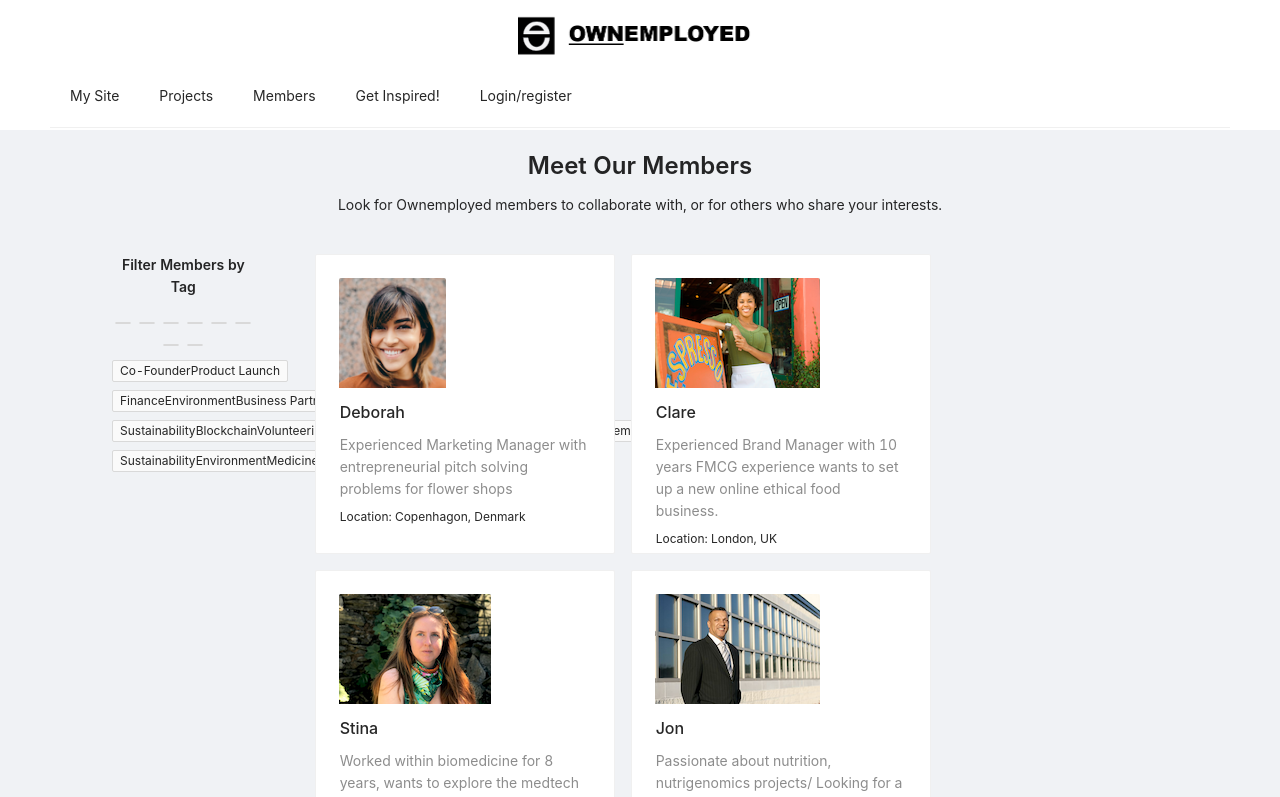
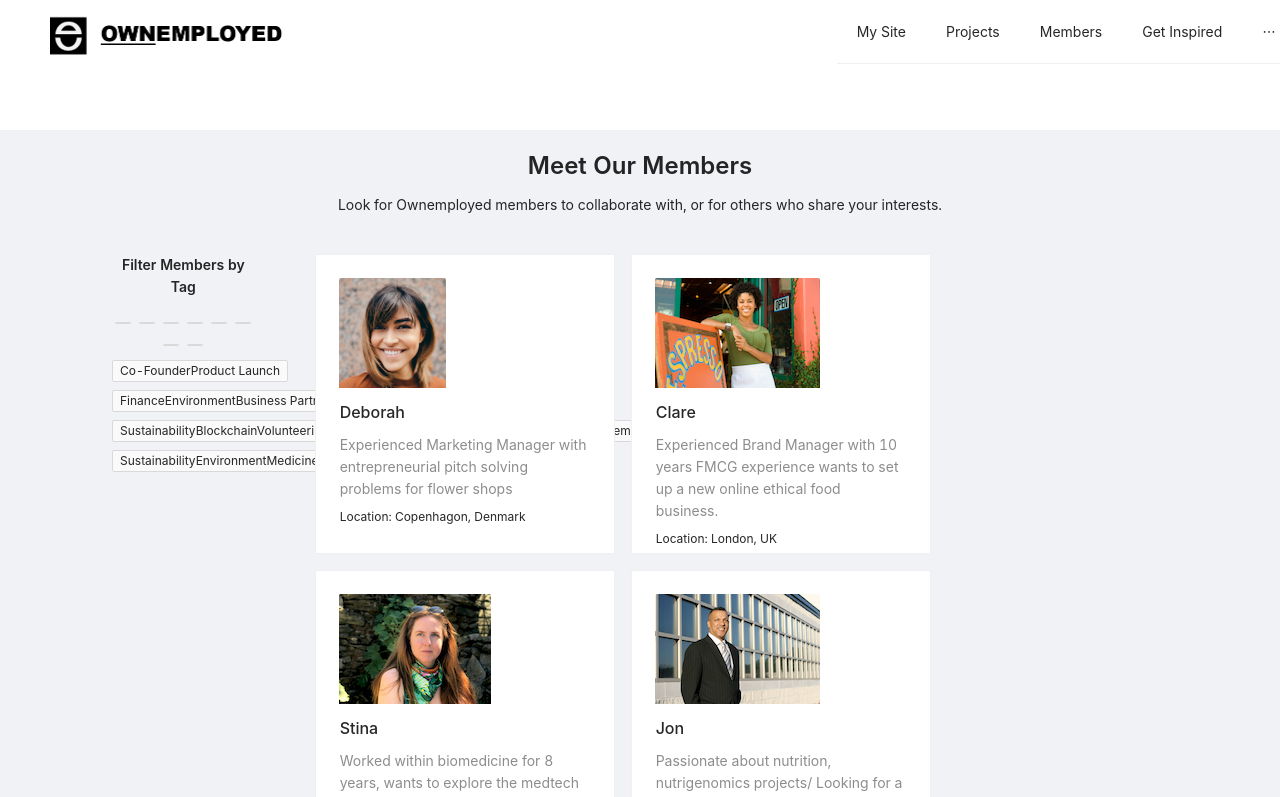
Before and after one commit to Ownemployed-Team/ownemployed, a React (Create React App) app: page /members in a window 1280 px wide. Shown: the top 797 px of the page. Built offline with nearby package versions, Linux system fonts and the light colour scheme.

Commit message:
Navigation Bar rework (#7)

```diff
--- /dev/null
+++ b/src/components/NavigationBar.tsx
@@ -0,0 +1,36 @@
+import React from 'react'
+import { Link } from 'react-router-dom'
+import { Menu, Row, Col } from 'antd'
+import logo from 'static/ownemployed_logo.png'
+
+type NavigationItem = {
+    label: string
+    url: string
+}
+
+const NavigationBar = ({ items }: { items: NavigationItem[] }) => {
+    return (
+        <div>
+            <Row>
+                <Col span={4}>
+                    <Link to="/">
+                        <div>
+                            <img alt="logo" src={logo} width="245px" />
+                        </div>
+                    </Link>
+                </Col>
+                <Col push={12}>
+                    <Menu mode="horizontal" theme="light">
+                        {items.map((item, index) => (
+                            <Menu.Item key={index}>
+                                <Link to={item.url}>{item.label}</Link>
+                            </Menu.Item>
+                        ))}
+                    </Menu>
+                </Col>
+            </Row>
+        </div>
+    )
+}
+
+export default NavigationBar
--- a/src/components/PageLayout.tsx
+++ b/src/components/PageLayout.tsx
@@ -1,9 +1,16 @@
 import React from 'react'
-import { Link } from 'react-router-dom'
-import { Card, Layout, Menu } from 'antd'
-import logo from '../static/ownemployed_logo.png'
+import { Card, Layout } from 'antd'
+import NavigationBar from './NavigationBar'
 
 const { Header, Content, Footer } = Layout
+
+const menuItems = [
+    { label: 'My Site', url: '/members/deborah' },
+    { label: 'Projects', url: '/projects' },
+    { label: 'Members', url: '/members' },
+    { label: 'Get Inspired', url: '/projects/marketingBiz' },
+    { label: 'Login/Register', url: '/' },
+]
 
 const PageLayout = ({ children }) => (
     <Layout style={{ minHeight: '100vh' }}>
@@ -14,28 +21,7 @@ const PageLayout = ({ children }) => (
                 textAlign: 'center',
             }}
         >
-            <Link to="/">
-                <div>
-                    <img alt="logo" src={logo} width="245px" />
-                </div>
-            </Link>
-            <Menu mode="horizontal" theme="light">
-                <Menu.Item>
-                    <Link to="/members/deborah">My Site</Link>
-                </Menu.Item>
-                <Menu.Item>
-                    <Link to="/projects">Projects</Link>
-                </Menu.Item>
-                <Menu.Item>
-                    <Link to="/members">Members</Link>
-                </Menu.Item>
-                <Menu.Item>
-                    <Link to="/projects/marketingBiz">Get Inspired!</Link>
-                </Menu.Item>
-                <Menu.Item>
-                    <Link to="sign-up">Login/register</Link>
-                </Menu.Item>
-            </Menu>
+            <NavigationBar items={menuItems} />
         </Header>
         <Content style={{ padding: '20px 100px' }}>{children}</Content>
         <Footer style={{ background: '#ffffff', textAlign: 'right' }}>
```
